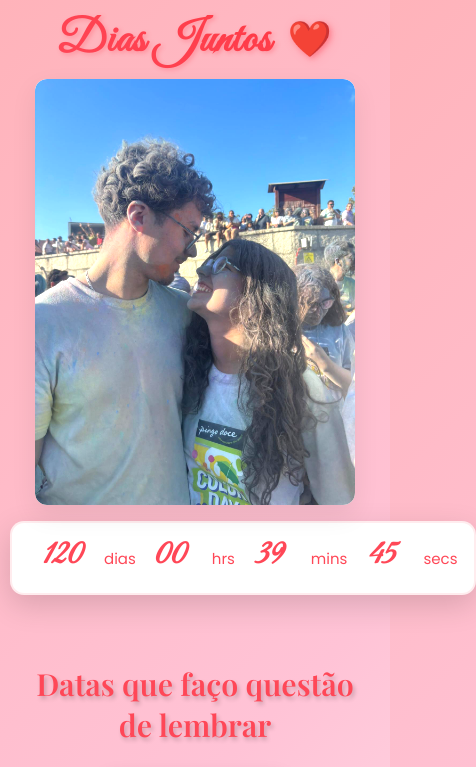
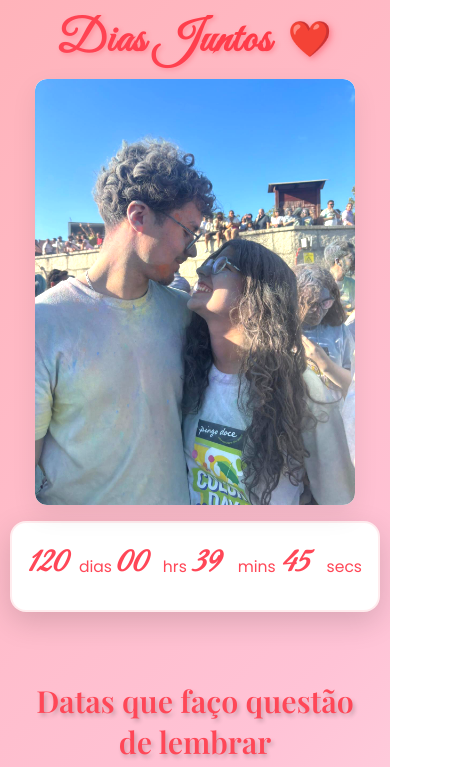
Before and after one commit to pv27643/Para-a-Princesa, a plain HTML site: page index.html in a window 390 px wide. Shown: the top 767 px of the page, 476 px wide, since content can reach past the window. Drawn offline with nearby package versions, Linux system fonts and the light colour scheme.

Commit message:
Update index.html

```diff
--- a/index.html
+++ b/index.html
@@ -268,6 +268,31 @@
         margin-right: 6px !important;      /* espaço curto entre número e label */
       }
     }
+
+    /* Deixar o timer mais alto no mobile */
+    @media (max-width: 480px) {
+      .counter-container .timer {
+        padding: 18px 16px !important;   /* altura extra */
+        line-height: 1.3 !important;     /* ligeiro aumento da altura da linha */
+        border-radius: 16px !important;  /* mantém o formato */
+      }
+    }
+
+    /* Evitar overflow: no mobile, permitir wrap entre pares e limitar largura */
+    @media (max-width: 480px) {
+      .counter-container { width: 100% !important; }
+      .timer {
+        max-width: 100% !important;
+        justify-content: center !important;
+        flex-wrap: wrap !important;     /* permite 2 linhas se precisar */
+        white-space: normal !important;  /* deixa quebrar entre pares */
+        column-gap: 8px;                 /* espaço lateral entre pares */
+        row-gap: 2px;                    /* espaço vertical se quebrar */
+        font-size: clamp(14px, 4vw, 16px);
+        padding: 12px 14px !important;   /* fundo um pouco mais alto */
+        border-radius: 14px !important;
+      }
+    }
   </style>
 </head>
 <body>
@@ -287,10 +312,11 @@
     </div>
     <div class="counter-container">
       <div class="timer" role="timer" aria-live="off">
-        <span id="days">00</span> dias
-        <span id="hours">00</span> hrs
-        <span id="minutes">00</span> mins
-        <span id="seconds">00</span> secs
+        <!-- manter número + label juntos; permitir quebra entre pares -->
+        <span id="days">00</span>&nbsp;dias
+        <span id="hours">00</span>&nbsp;hrs
+        <span id="minutes">00</span>&nbsp;mins
+        <span id="seconds">00</span>&nbsp;secs
       </div>
     </div>
   </main>
```
